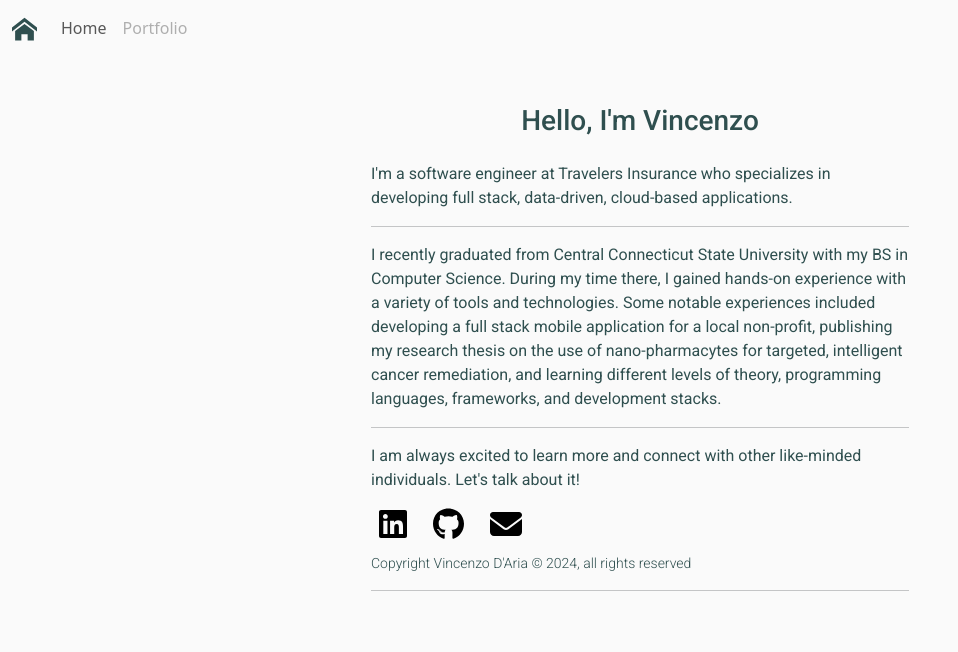
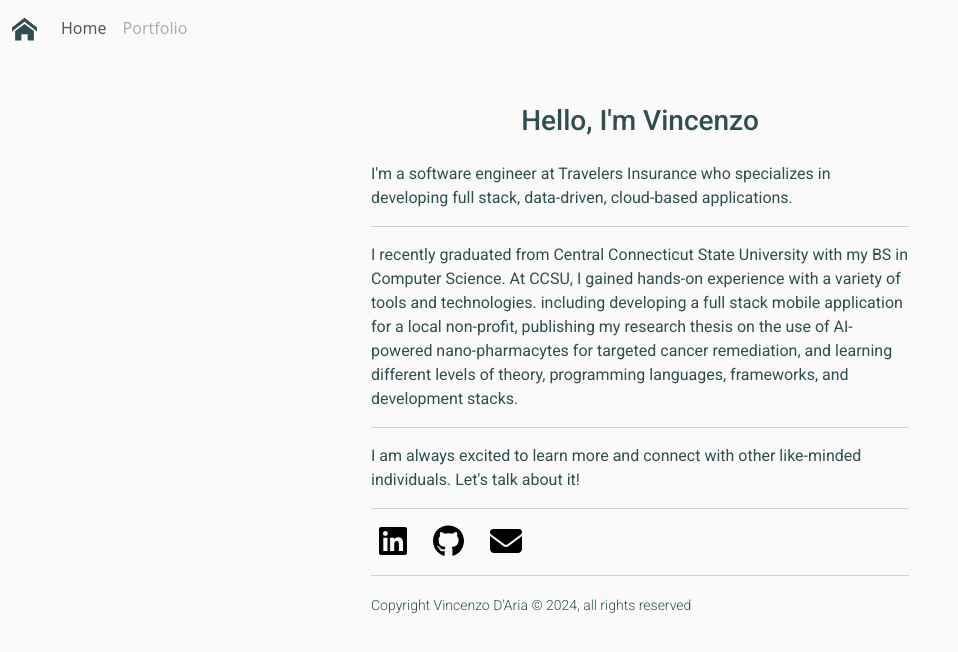
Before and after one commit to vinny2001/personal-website, a React (Create React App) app: page /#/ in a window 1280 px wide. Shown: the top 652 px of the page, without its empty margins (0-958 px from the left). Built offline with nearby package versions, Linux system fonts and the light colour scheme.

Commit message:
Content and animation updates

```diff
--- a/src/components/body/body.css
+++ b/src/components/body/body.css
@@ -44,3 +44,8 @@ small{
     transition-delay: 0.5s; /* Delay before transition starts */
     opacity: 1; /* Ensures elements are initially hidden */
   }
+
+  .delay-transition-hr {
+    transition-delay: 0.5s; /* Delay before transition starts */
+    opacity: 0.2; /* Ensures elements are initially hidden */
+  }
--- a/src/components/body/body.js
+++ b/src/components/body/body.js
@@ -25,23 +25,23 @@ function Body() {
 
         setTimeout(() => {
             setIsVisible(prevState => ({ ...prevState, paragraph1: true }));
+        }, delay * .25);
+
+        setTimeout(() => {
+            setIsVisible(prevState => ({ ...prevState, paragraph2: true }));
+        }, delay * .5);
+
+        setTimeout(() => {
+            setIsVisible(prevState => ({ ...prevState, paragraph3: true }));
         }, delay * .75);
 
         setTimeout(() => {
-            setIsVisible(prevState => ({ ...prevState, paragraph2: true }));
-        }, delay * 1.25);
-
-        setTimeout(() => {
-            setIsVisible(prevState => ({ ...prevState, paragraph3: true }));
-        }, delay * 1.75);
-
-        setTimeout(() => {
             setIsVisible(prevState => ({ ...prevState, icons: true }));
-        }, delay * 2);
+        }, delay * 1);
 
         setTimeout(() => {
             setIsVisible(prevState => ({ ...prevState, copyright: true }));
-        }, delay * 2.5);
+        }, delay * 1.25);
     }, []);
 
     return (
@@ -55,21 +55,21 @@ function Body() {
 
                 <div id="bodyContent" className="bodyContent">
                     <div className="row text-start mb-5 px-2">
-                        <div className="col-lg-6 col-sm-12 mx-auto">
+                        <div className="col-lg-6 col-sm-10 mx-auto">
                             <p className={`opacity-transition ${isVisible.paragraph1 ? 'delay-transition' : ''}`}>
                                 I'm a software engineer at Travelers Insurance who specializes in developing full stack, data-driven, cloud-based applications.
                             </p>
-                            <hr />
+                            <hr className={`opacity-transition ${isVisible.paragraph1 ? 'delay-transition-hr' : ''}`}/>
                             <p className={`opacity-transition ${isVisible.paragraph2 ? 'delay-transition' : ''}`}>
-                                I recently graduated from Central Connecticut State University with my BS in Computer Science. During my time there, I gained hands-on experience with a variety of tools and technologies.
-                                Some notable experiences included developing a full stack mobile application for a local non-profit, publishing my research thesis on the use of nano-pharmacytes for targeted, intelligent cancer remediation,
+                                I recently graduated from Central Connecticut State University with my BS in Computer Science. At CCSU, I gained hands-on experience with a variety of tools and technologies.
+                                including developing a full stack mobile application for a local non-profit, publishing my research thesis on the use of AI-powered nano-pharmacytes for targeted cancer remediation,
                                 and learning different levels of theory, programming languages, frameworks, and development stacks.
                             </p>
-                            <hr />
+                            <hr className={`opacity-transition ${isVisible.paragraph2 ? 'delay-transition-hr' : ''}`}/>
                             <p className={`opacity-transition ${isVisible.paragraph3 ? 'delay-transition' : ''}`}>
                                 I am always excited to learn more and connect with other like-minded individuals. Let's talk about it!
                             </p>
-
+                            <hr className={`opacity-transition ${isVisible.paragraph3 ? 'delay-transition-hr' : ''}`}/>
                             <div className={`m-2 icon-container opacity-transition ${isVisible.icons ? 'delay-transition' : ''}`} style={{ display: 'flex', gap: '10px' }}>
                                 <a href="https://www.linkedin.com/in/vincenzodaria" target="_blank" rel="noopener noreferrer">
                                     <FontAwesomeIcon icon={faLinkedin} size="2x" color="black" />
@@ -82,8 +82,9 @@ function Body() {
                                 </a>
                             </div>
 
+                            <hr className={`copy-right opacity-transition ${isVisible.copyright ? 'delay-transition-hr' : ''}`}/>
                             <small className={`copy-right opacity-transition ${isVisible.copyright ? 'delay-transition' : ''}`}>Copyright Vincenzo D'Aria &copy; 2024, all rights reserved</small>
-                            <hr />
+
                         </div>
                     </div>
                 </div>
```
